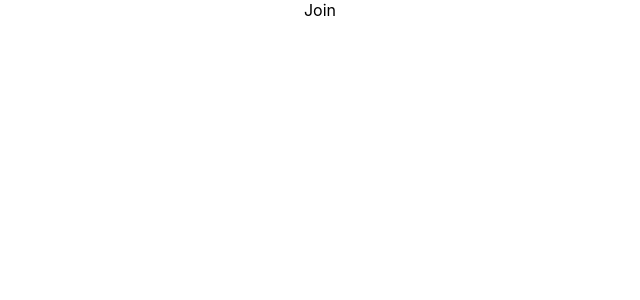
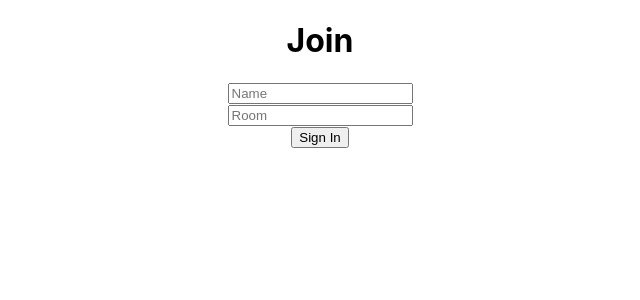
Before and after one commit to Soroush-Sajadi/Chat-Box, a React (Create React App) app in the folder Client/chat/: page / in a window 1280 px wide. Shown: the top 300 px of the page, without its empty margins (320-960 px from the left). Built offline with nearby package versions, Linux system fonts and the light colour scheme.

Commit message:
client and server connected

```diff
--- a/Client/chat/src/components/Chat.js
+++ b/Client/chat/src/components/Chat.js
@@ -1,6 +1,19 @@
-import React from 'react';
+import React, { useState, useEffect } from 'react';
+import queryString from 'query-string';
+import io from 'socket.io-client';
+let socket;
+const Chat = ({ location }) => {
+    const [ name, setName ] = useState('');
+    const [ room, setRoom ] = useState('');
+    const ENDPOINT = 'localhost:5000';
 
-const Chat = () => {
+    useEffect(() => {
+        const { name, room } = queryString.parse(location.search);
+        socket = io(ENDPOINT)
+
+        setName(name);
+        setRoom(room)
+    },[ENDPOINT, location.search])
     return(
         <div>
             Chat
--- a/Client/chat/src/components/Join.js
+++ b/Client/chat/src/components/Join.js
@@ -1,9 +1,19 @@
-import React from 'react';
+import React, { useState } from 'react';
+import { Link } from 'react-router-dom';
 
 const Join = () => {
+    const [ name, setName ] = useState('');
+    const [ room, setRoom ] = useState('');
     return(
-        <div>
-            Join
+        <div className="join-outer-container">
+            <div className="join-inner-conatainer">
+                <h1 className="heading">Join</h1>
+                <div><input placeholder="Name" className="join-input" type="text" onChange= {event => setName(event.target.value)}/></div>
+                <div><input placeholder="Room" className="join-input mt-20" type="text" onChange= {event => setRoom(event.target.value)}/></div>
+                <Link onClick={event => (!name || !room) ? event.preventDefault(): null} to={`/chat?name=${name}&room=${room}`}>
+                    <button className="button mt-20" type="submit">Sign In</button>
+                </Link>
+            </div>
         </div>
     )
 }
```
Also changed, not shown: 2 other files (tests, documents, lock files or other folders).
